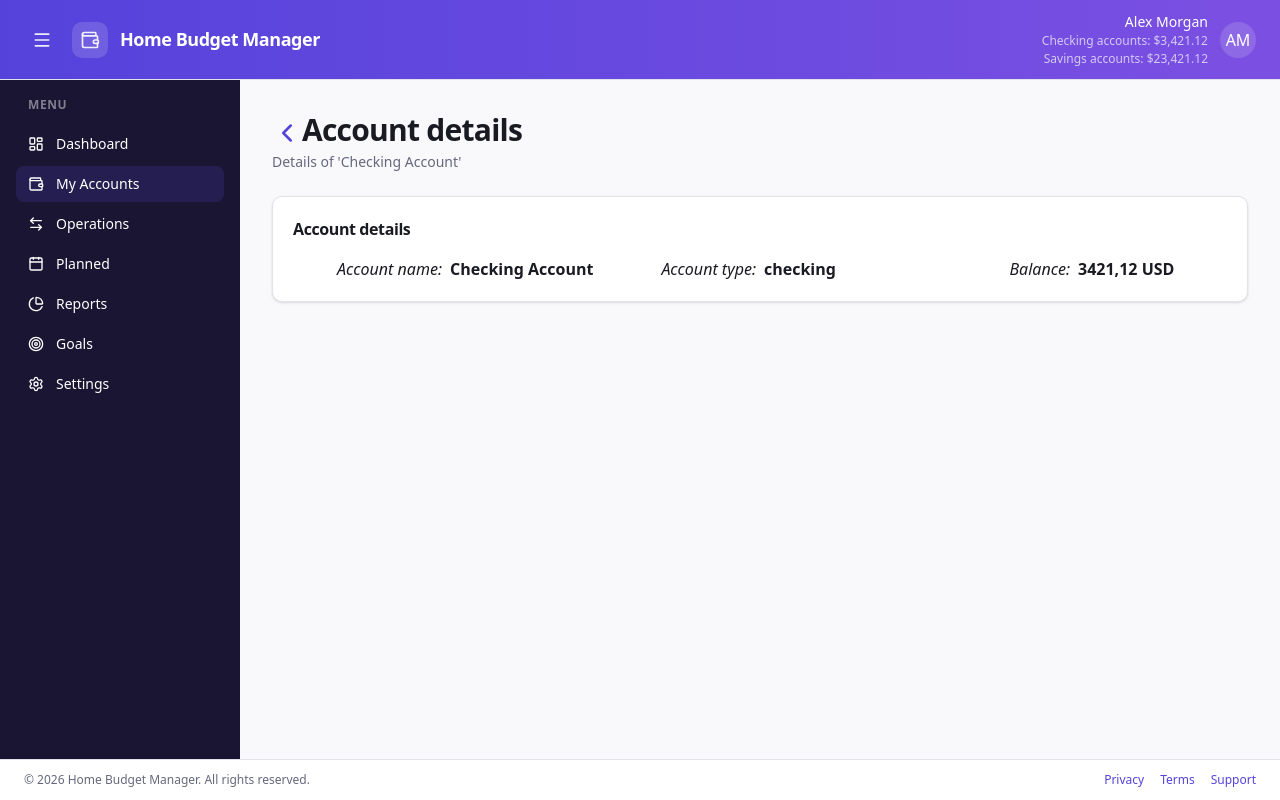
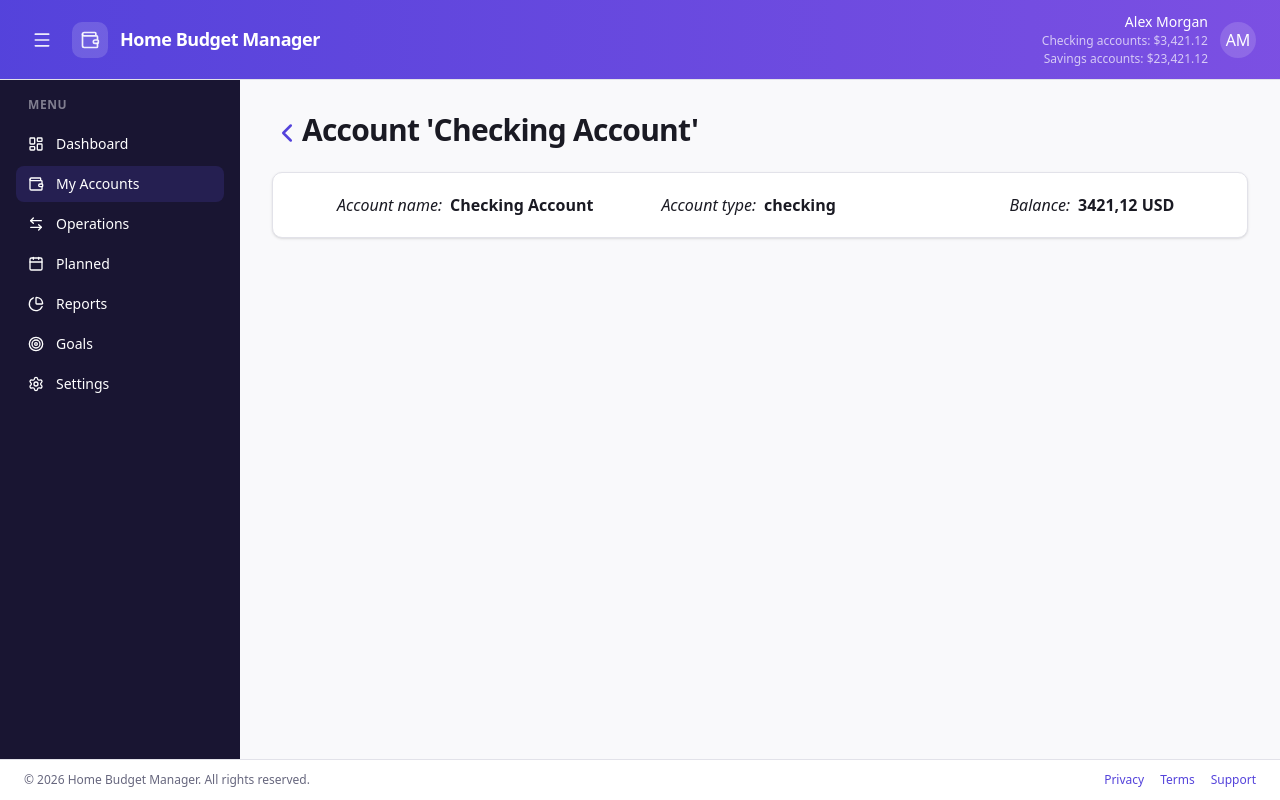
Before and after one commit to home-budget-manager/frontend.webui, a Next.js app: page /my-accounts/1 in a window 1280 px wide. Built offline with nearby package versions, Linux system fonts and the light colour scheme.

Commit message:
Adjustements of data display.
Work on #4.

```diff
--- a/app/my-accounts/[accountId]/page.tsx
+++ b/app/my-accounts/[accountId]/page.tsx
@@ -37,8 +37,7 @@ export default function MyAccountPage({ params }: { params: Promise<MyAccountPag
 
   return (
     <PageContainerComponent
-      title="Account details"
-      subtitle={`Details of '${accountData.name}'`}
+      title={`Account '${accountData.name}'`}
       backlink="/my-accounts"
       backlinkLabel="Back to My Accounts list"
       contentContainerClass={styles["account-data"]}>
--- a/components/controls/panel.tsx
+++ b/components/controls/panel.tsx
@@ -1,7 +1,7 @@
 import styles from './panel.module.css';
 
 interface PanelProps {
-    title: string;
+    title?: string;
     children: React.ReactNode;
     className?: string;
     onViewAllClick?: () => void;
@@ -13,16 +13,19 @@ export default function Panel({
     className = "",
     onViewAllClick,
 }: PanelProps) {
+    const showHeader = !!title || !!onViewAllClick;
     return (
         <section className={`${styles.widget} ${className}`}>
+            {showHeader && (
                 <div className={styles.header}>
-                <h2 className={styles.title}>{title}</h2>
+                    {title && <h2 className={styles.title}>{title}</h2>}
                     {!!onViewAllClick && (
                         <button type="button" className={styles.viewAll} onClick={onViewAllClick}>
                             View all
                         </button>
                     )}
                 </div>
+            )}
             {children}
         </section>
     );
--- a/components/pages/my-accounts/account-details.tsx
+++ b/components/pages/my-accounts/account-details.tsx
@@ -9,7 +9,7 @@ export interface AccountDetailsComponentProps {
 }
 
 export default function AccountDetailsComponent({ accountData }: AccountDetailsComponentProps) {
-    return (<PanelComponent title="Account details" className={styles["account"]}>
+    return (<PanelComponent className={styles["account"]}>
         <div className={styles["account-details"]}>
             <div className={styles["field-name"]}>Account name:</div>
             <div className={styles["field-value"]}>{accountData.name}</div>
--- a/components/pages/page-container.tsx
+++ b/components/pages/page-container.tsx
@@ -14,13 +14,14 @@ export interface PageContainerProps {
 }
 
 export default function PageContainerComponent({ title, backlink, backlinkLabel, subtitle, contentContainerClass, children }: PageContainerProps) {
+    const backLinkLabelText = backlinkLabel ?? "Back to previous page";
     return (
         <main className={styles.container}>
             <div className={styles.content}>
                 <div className={styles["page-title"]}>
                     <h1>
                         {backlink && (
-                            <Link href={backlink} aria-label={backlinkLabel ?? "Back to previous page"}>
+                            <Link href={backlink} aria-label={backLinkLabelText} title={backLinkLabelText} className={styles["back-link"]}>
                                 <ChevronLeft />
                             </Link>
                         )}
```
Lines whose indentation alone changed are shown as unchanged.
